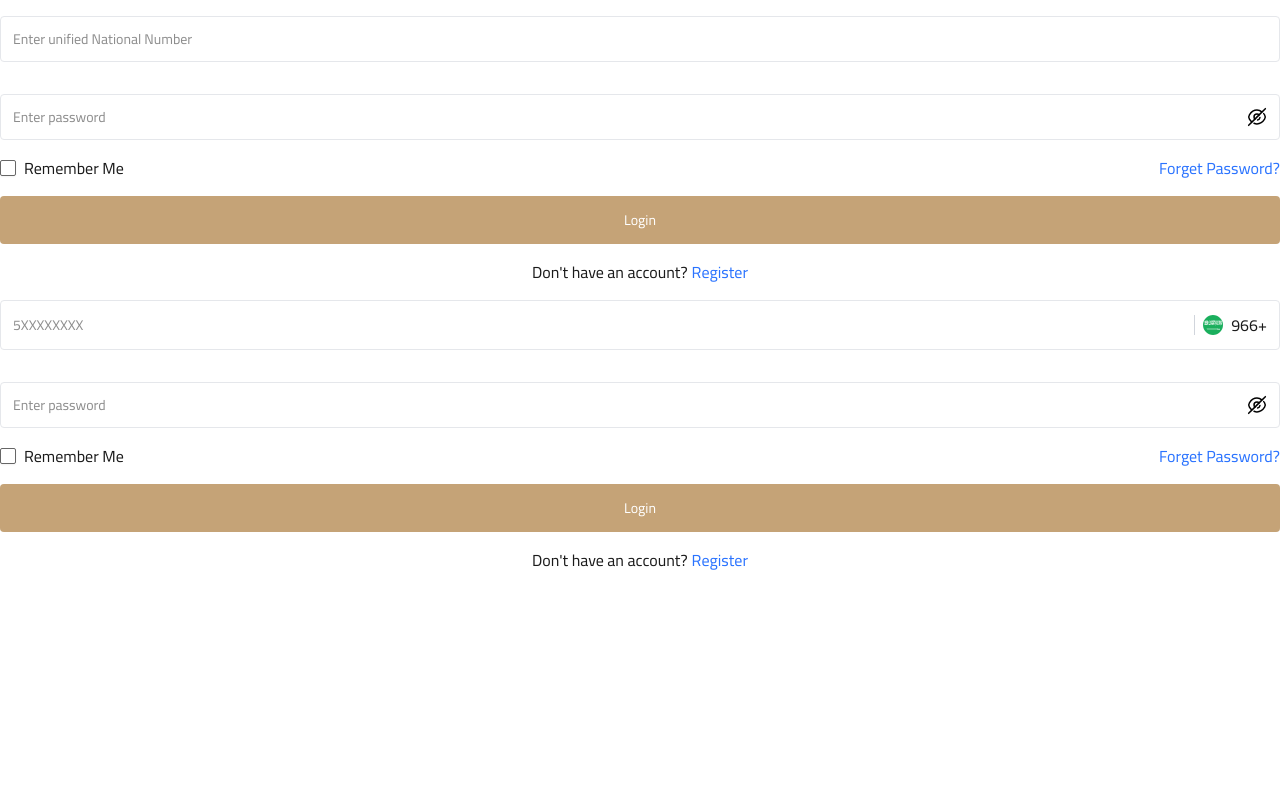
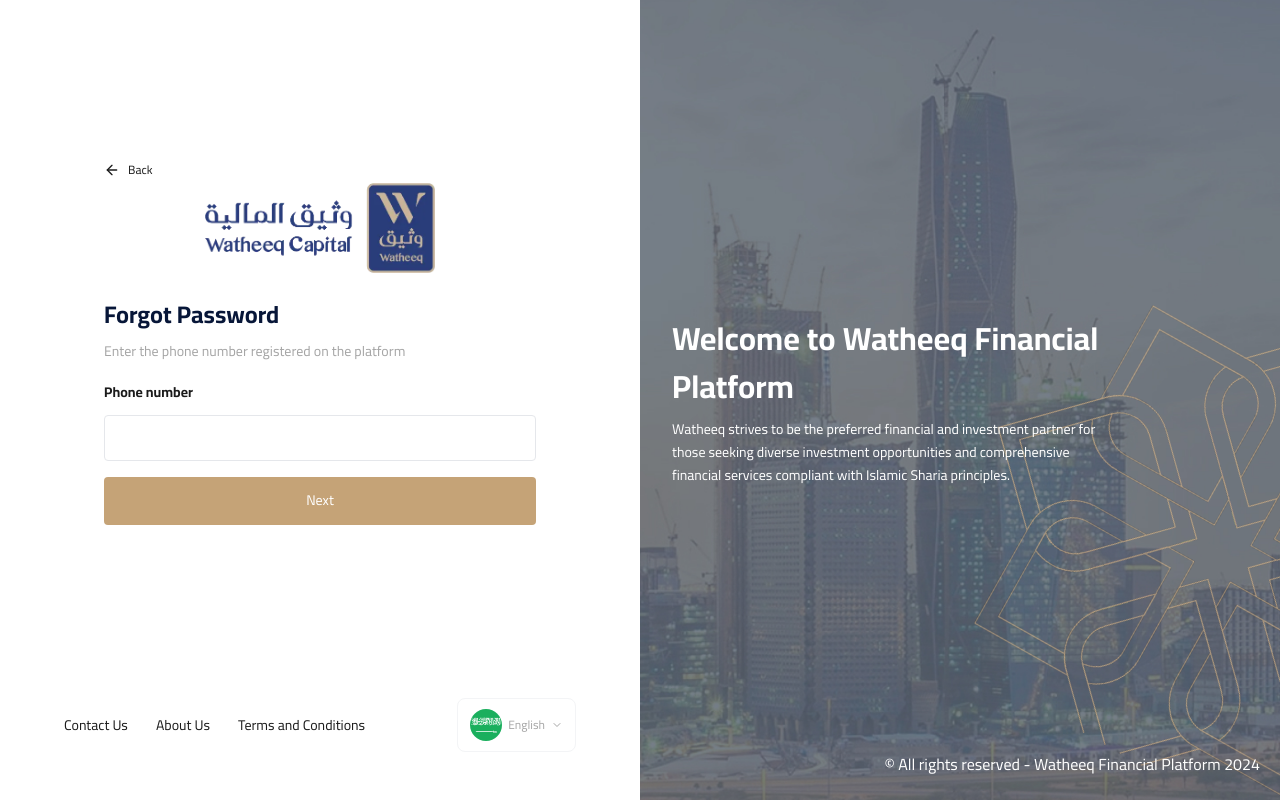
Before and after one commit to EmanRadwan114/watheeq, a Next.js app: page /en in a window 1280 px wide. Built offline with nearby package versions, Linux system fonts and the light colour scheme.

Commit message:
Add form validation

```diff
--- a/src/app/[locale]/page.tsx
+++ b/src/app/[locale]/page.tsx
@@ -3,14 +3,16 @@
 import LoginButton from "@/features/auth/components/LoginContainer/loginButton";
 import LoginIndividualsInputs from "@/features/auth/components/LoginContainer/LoginIndividualsInputs";
 import LoginIndividuals from "@/features/auth/components/LoginIndividuals";
+import LoginValidation from "@/features/auth/FormValidation/LoginValidation";
+import ForgetPassword from "./(auth)/forget-password/page";
+import LoginForm from "@/features/auth/components/LoginForm";
 
 export default function Home() {
   return (
     <>
-      {/* <LoginIndividualsInputs />
-      <LoginButton /> */}
-      <LoginCompanies/>
-      <LoginIndividuals/>
+{/* <LoginValidation/> */}
+<ForgetPassword/>
+{/* <LoginForm/> */}
     </>
   );
 }
--- a/src/components/shared/FormField.tsx
+++ b/src/components/shared/FormField.tsx
@@ -14,6 +14,8 @@
   labelClassName?: string;
   inputClassName?: string;
   wrapperClassName?: string;
+  hasError?: boolean;
+  errorMessage?: string;
 }
 
 const FormField: React.FC<FormFieldProps> = ({
@@ -26,6 +28,9 @@
   labelClassName = "",
   inputClassName = "",
   wrapperClassName = "",
+  hasError = false,
+  errorMessage,
+
   ...props
 }) => {
   return (
@@ -35,11 +40,17 @@
         className={`
     flex items-center gap-2
     rounded-sm
-          border border-gray-200
+    border
     bg-white
     p-lg
-          focus-within:border-secondary
     transition-colors
+
+    ${
+      hasError
+        ? "border-red-500 focus-within:border-red-500"
+        : "border-gray-200 focus-within:border-secondary"
+    }
+
     ${wrapperClassName}
   `}
       >
@@ -59,6 +70,13 @@
 
         {rightElement}
       </div>
+      {/* Error Message */}
+      {hasError && errorMessage && (
+        <span className=" text-red-500 text-[12px] flex gap-1">
+          <Image src="/icons/danger.svg" alt="danger" width={16} height={16} />
+          {errorMessage}
+        </span>
+      )}
     </div>
   );
 };
--- a/src/components/shared/PasswordField.tsx
+++ b/src/components/shared/PasswordField.tsx
@@ -12,6 +12,8 @@
   labelClassName?: string;
   inputClassName?: string;
   wrapperClassName?: string;
+  hasError?: boolean;
+  errorMessage?: string;
 }
 
 const PasswordField: React.FC<PasswordFieldProps> = ({
@@ -22,6 +24,8 @@
   labelClassName = "",
   inputClassName = "",
   wrapperClassName = "",
+  hasError = false,
+  errorMessage,
   ...props
 }) => {
   const [showPassword, setShowPassword] = React.useState(false);
@@ -37,6 +41,8 @@
       labelClassName={labelClassName}
       inputClassName={inputClassName}
       wrapperClassName={wrapperClassName}
+      hasError={hasError}
+      errorMessage={errorMessage}
       {...props}
     />
   );
--- /dev/null
+++ b/src/features/auth/FormValidation/LoginValidation.tsx
@@ -0,0 +1,94 @@
+import FormField from "@/components/shared/FormField";
+import PasswordField from "@/components/shared/PasswordField";
+import { Button } from "@/components/ui/button";
+import { Checkbox } from "@/components/ui/checkbox";
+import { Link } from "@/i18n/navigation";
+import { zodResolver } from "@hookform/resolvers/zod";
+import { useTranslations } from "next-intl";
+import Image from "next/image";
+import React, { useState } from "react";
+import { useForm, SubmitHandler } from "react-hook-form";
+import z from "zod";
+
+interface IProps {}
+
+const LoginValidation: React.FC<IProps> = ({}) => {
+  const [checked, setChecked] = useState(false);
+
+  const loginSchema = z.object({
+    phoneNumber: z
+      .string()
+      .min(9, { message: "رقم الجوال غير صحيح" })
+      .max(9, { message: "رقم الجوال غير صحيح" }),
+    password: z
+      .string()
+      .min(6, {
+        message: "كلمة المرور غير صحيحه",
+      })
+      .max(6, {
+        message: "كلمة المرور غير صحيحه",
+      }),
+  });
+  type ILogin = z.infer<typeof loginSchema>;
+  const {
+    handleSubmit,
+    register,
+    formState: { errors, isSubmitting },
+  } = useForm<ILogin>({
+    mode: "onChange",
+    resolver: zodResolver(loginSchema),
+  });
+  const onSubmit: SubmitHandler<ILogin> = (data) => {
+    console.log(data);
+  };
+  const t = useTranslations("auth.login.form-labels");
+  const formLabels = t.raw("labels") as {
+    id: string;
+    label: string;
+    type: string;
+    placeholder: string;
+  }[];
+  return (
+    <>
+      <form onSubmit={handleSubmit(onSubmit)} className="flex flex-col gap-xl">
+        <FormField
+          icon="/icons/saudi-arabia.svg"
+          showDivider={true}
+          rightElement="966+"
+          label={formLabels[2].label}
+          type={formLabels[2].type}
+          placeholder={formLabels[2].placeholder}
+          hasError={!!errors.phoneNumber}
+          errorMessage={errors.phoneNumber?.message}
+          {...register("phoneNumber", { required: true })}
+        />
+        <PasswordField
+          label={formLabels[1].label}
+          placeholder={formLabels[1].placeholder}
+          hasError={!!errors.password}
+          errorMessage={errors.password?.message}
+          {...register("password", { required: true })}
+        />
+        {/* remember me */}
+        <div className="flex justify-between">
+          <div className="flex items-center gap-md">
+            <Checkbox
+              checked={checked}
+              onCheckedChange={() => setChecked((prev) => !prev)}
+              id="remember"
+            />
+            <span>{t("remember-me")}</span>
+          </div>
+          <Link href="/forget-password" className="text-brand-blue">
+            {t("forget-pass")}
+          </Link>
+        </div>
+        <Button disabled={isSubmitting} type="submit">
+          {t("header")}
+        </Button>
+      </form>
+    </>
+  );
+};
+
+export default LoginValidation;
--- a/src/features/auth/components/LoginForm.tsx
+++ b/src/features/auth/components/LoginForm.tsx
@@ -4,6 +4,7 @@
 import LoginSwitch from "./LoginSwitch";
 import FormHeader from "./FormHeader";
 import LoginCompanies from "./LoginCompanies";
+import LoginIndividuals from "./LoginIndividuals";
 
 const LoginForm: React.FC = () => {
   const [type, setType] = useState("type1");
@@ -16,7 +17,7 @@
         <LoginSwitch type={type} setType={setType} />
 
         <div>
-          {type === "type2" ? <LoginCompanies /> : "component for individuals"}
+          {type === "type2" ? <LoginCompanies /> : <LoginIndividuals/>}
         </div>
       </section>
     </div>
--- a/src/features/auth/components/LoginIndividuals.tsx
+++ b/src/features/auth/components/LoginIndividuals.tsx
@@ -5,6 +5,7 @@
 import { Link } from "@/i18n/navigation";
 import { useTranslations } from "next-intl";
 import React, { useState } from "react";
+import LoginValidation from "../FormValidation/LoginValidation";
 
 const LoginIndividuals: React.FC = () => {
   const [checked, setChecked] = useState(false);
@@ -19,36 +20,7 @@
 
   return (
     <div className="flex flex-col gap-xl">
-      <form className="flex flex-col gap-xl">
-        <FormField
-        icon="/icons/saudi-arabia.svg"
-        showDivider={true}
-        rightElement="966+"
-          label={formLabels[2].label}
-          type={formLabels[2].type}
-          placeholder={formLabels[2].placeholder}
-        />
-        <PasswordField
-          label={formLabels[1].label}
-          placeholder={formLabels[1].placeholder}
-        />
-        {/* remember me */}
-        <div className="flex justify-between">
-          <div className="flex items-center gap-md">
-            <Checkbox
-              checked={checked}
-              onCheckedChange={() => setChecked((prev) => !prev)}
-              id="remember"
-            />
-            <span>{t("remember-me")}</span>
-          </div>
-          <Link href="/forget-password" className="text-brand-blue">
-            {t("forget-pass")}
-          </Link>
-        </div>
-        {/* submit */}
-        <Button type="submit">{t("header")}</Button>
-      </form>
+   <LoginValidation/>
 
       {/* register */}
       <div className="flex gap-sm justify-center">
```
Also changed, not shown: public/icons/danger.svg (added). Lines whose indentation alone changed are shown as unchanged.
